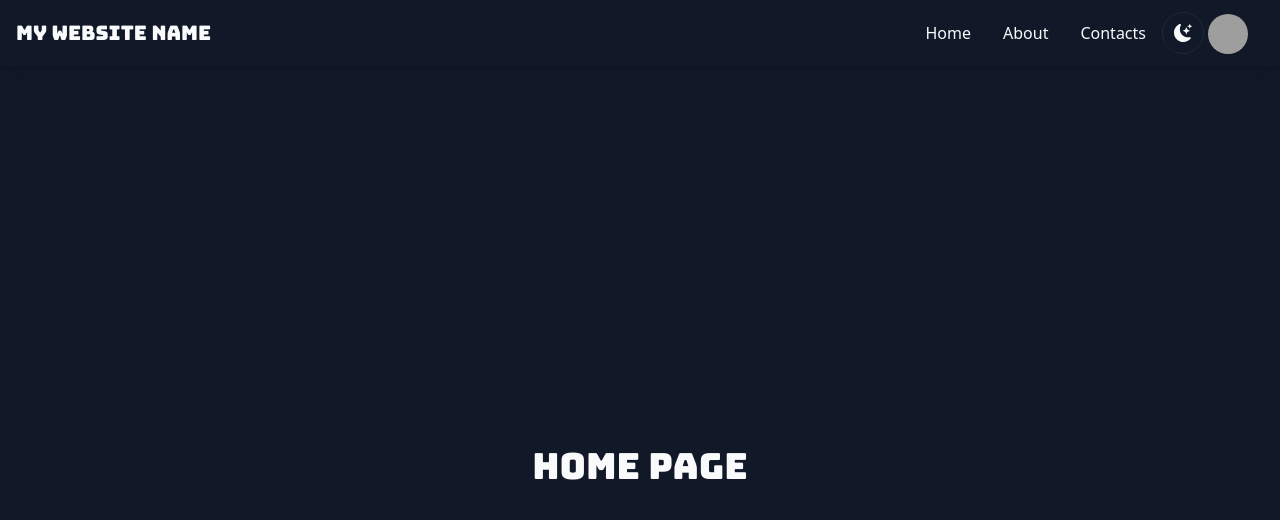
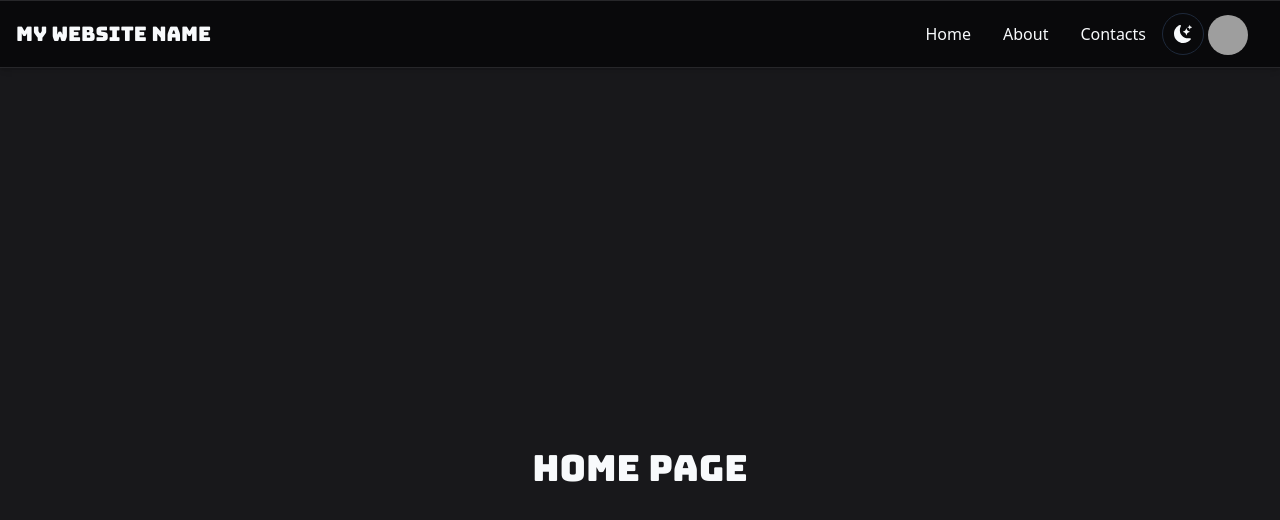
Before and after one commit to csjcode/doerz-alpha, a Next.js app: page / in a window 1280 px wide. Shown: the top 520 px of the page. Built offline with nearby package versions, Linux system fonts and the light colour scheme; grey boxes are pictures that could not be loaded.

Commit message:
Update body and navbar styles

```diff
--- a/app/layout.tsx
+++ b/app/layout.tsx
@@ -16,7 +16,7 @@ export default function RootLayout({
 }>) {
   return (
     <html className="dark" lang="en">
-      <body className={`dark:bg-gray-900 {inter.className}`}>{children}</body>
+      <body className={`dark:bg-zinc-900 {inter.className}`}>{children}</body>
     </html>
   );
 }
--- a/components/NavBar.tsx
+++ b/components/NavBar.tsx
@@ -17,7 +17,7 @@ const DynamicThemeSwitcher = dynamic(() => import("@/components/ThemeToggle"), {
 export default function Home() {
   return (
     <>
-      <nav className="navbar w-full px-4 py-3 shadow-lg">
+      <nav className="navbar w-full px-4 py-3 shadow-md dark:bg-zinc-950 bg-zinc-200 border-y dark:border-zinc-800 border-zinc-400">
         <div className="flex items-center w-full">
           <section className={`${bungee.className} font-bold mr-auto text-xl`}>
             My Website Name
```
